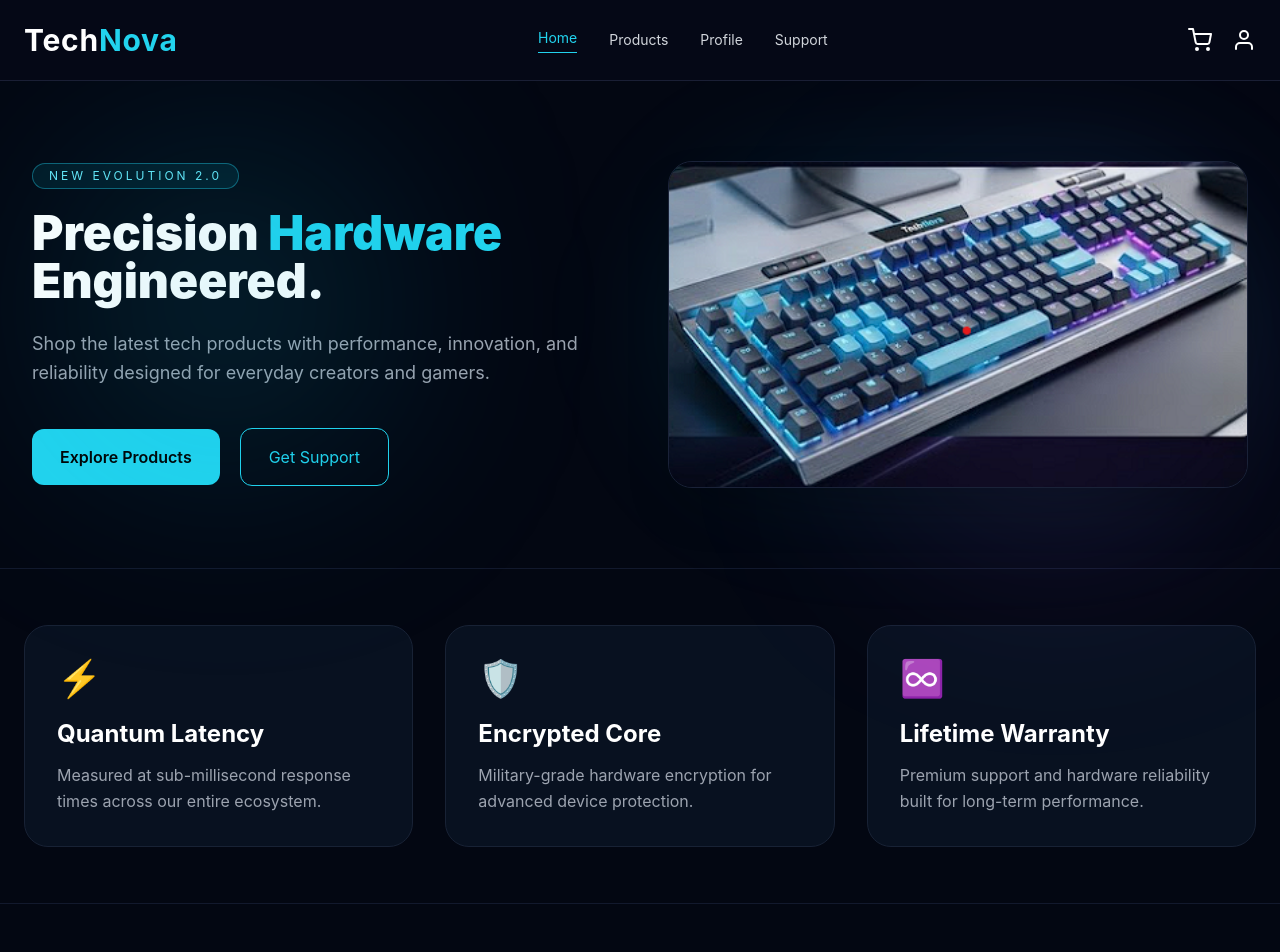
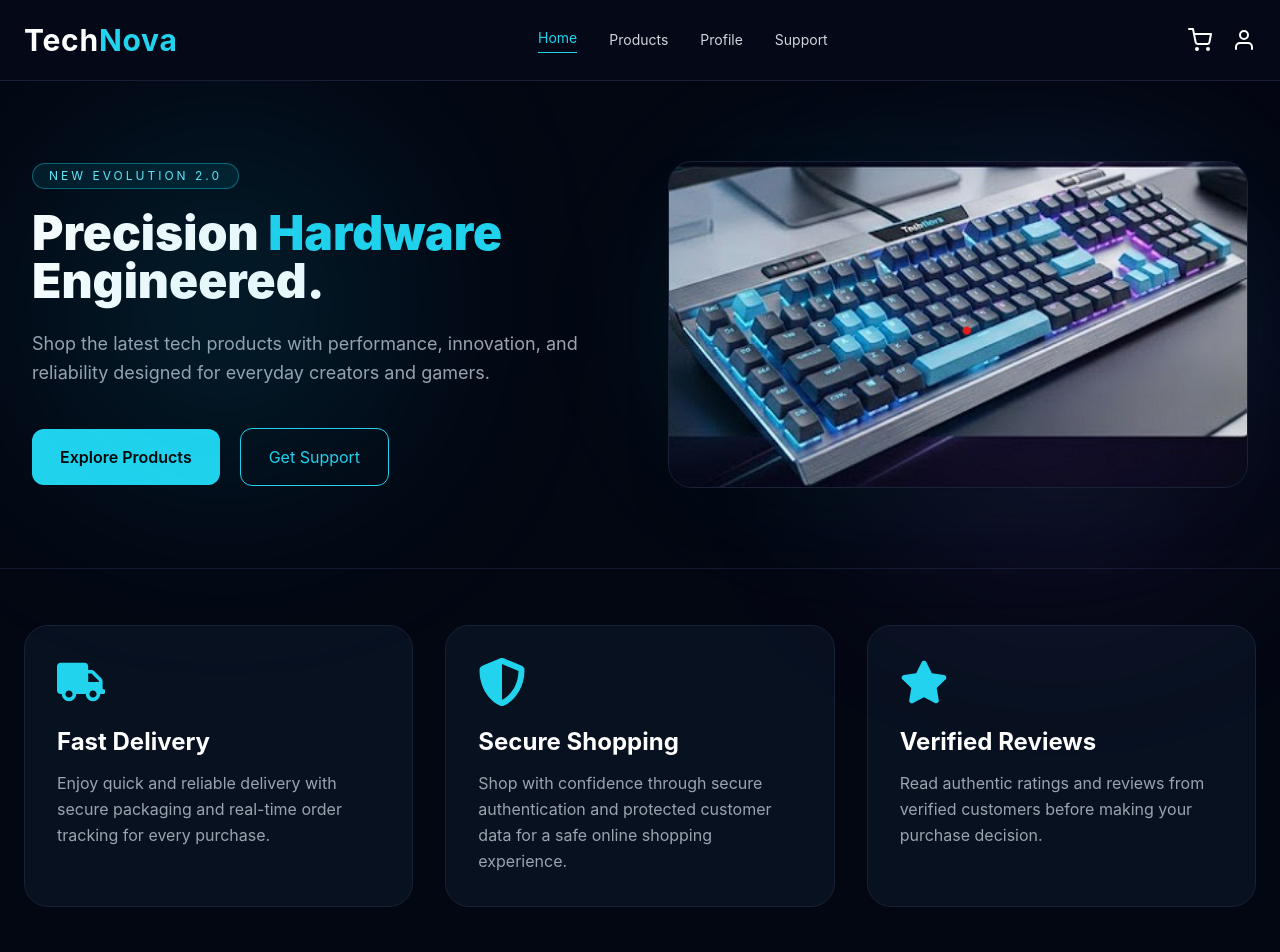
Before and after one commit to Muhammad-Zain-Crafter/techNova-frontend, a React (Vite) app: page / in a window 1280 px wide. Shown: the top 952 px of the page. Built offline with nearby package versions, Linux system fonts and the light colour scheme; no server answers.

Commit message:
feat: Refactor admin components; add CreateProduct, GetOrders, and Users pages; remove old GetOrders component

```diff
--- a/src/App.jsx
+++ b/src/App.jsx
@@ -12,13 +12,14 @@ import ProductDetails from './components/product/ProductDetails'
 import Dashboard from './pages/admin/Dashboard'
 import { ToastContainer } from "react-toastify";
 import "react-toastify/dist/ReactToastify.css";
-import CreateProduct from './pages/product/CreateProduct'
 import Support from './pages/support/Support'
 import GetProfile from './pages/profile/GetProfile'
-import GetOrders from './components/order/GetOrders'
 import Address from './pages/address.jsx/Address'
 import PlaceOrder from './components/order/PlaceOrder'
 import MyOrders from './components/order/MyOrders'
+import GetOrders from './pages/admin/GetOrders'
+import Users from './pages/admin/Users'
+import CreateProduct from './pages/admin/CreateProduct'
 
 const router = createBrowserRouter([
   {
@@ -46,7 +47,6 @@ const router = createBrowserRouter([
     element: <div>
       <Navbar/>
       <GetProfile/>
-      <Footer/>
     </div>
   },
   {
@@ -78,7 +78,6 @@ const router = createBrowserRouter([
     element: <div>
       <Navbar/>
       <Cart/>
-      <Footer/>
     </div>
   },
   {
@@ -107,7 +106,6 @@ const router = createBrowserRouter([
     element: <div>
       <Navbar/>
       <Dashboard/>
-      <Footer/>
     </div>
   },
   {
@@ -115,7 +113,6 @@ const router = createBrowserRouter([
     element: <div>
       <Navbar/>
       <CreateProduct/>
-      <Footer/>
     </div>
   },
   {
@@ -126,6 +123,11 @@ const router = createBrowserRouter([
     </div>
   },
   {
+    path: "/admin/users",
+    element: <div>
+      <Navbar/>
+      <Users/>
+    </div>
   }
 ])
 function App() {
--- a/src/components/product/ProductDetails.jsx
+++ b/src/components/product/ProductDetails.jsx
@@ -3,7 +3,7 @@ import { useNavigate, useParams } from "react-router-dom";
 import API from "../../api/axios";
 import { toast } from "react-toastify";
 import Loader from "../common/Loader";
-
+import { FaArrowLeft } from "react-icons/fa";
 const ProductDetails = () => {
   const { id } = useParams();
   const navigate = useNavigate();
@@ -17,7 +17,6 @@ const ProductDetails = () => {
       navigate("/login");
       return;
     }
-
     fetchProduct();
   }, [id]);
 
@@ -89,7 +88,8 @@ const ProductDetails = () => {
           onClick={() => navigate("/products")}
           className="mb-2 flex items-center gap-2 text-cyan-400 hover:text-cyan-300 transition"
         >
-          ← Back to Products
+          <FaArrowLeft className="text-sm" />
+          <span>Back to Products</span>
         </button>
 
         <div className="grid md:grid-cols-2 gap-4 mt-6">
--- /dev/null
+++ b/src/pages/admin/EditProduct.jsx
@@ -0,0 +1,9 @@
+import React from 'react'
+
+const EditProduct = () => {
+  return (
+    <div>EditProduct</div>
+  )
+}
+
+export default EditProduct
--- /dev/null
+++ b/src/pages/admin/Users.jsx
@@ -0,0 +1,129 @@
+import { useEffect, useState } from "react";
+import API from "../../api/axios";
+import Loader from "../../components/common/Loader";
+import { toast } from "react-hot-toast";
+
+const Users = () => {
+  const [users, setUsers] = useState([]);
+  const [loading, setLoading] = useState(true);
+
+  useEffect(() => {
+    fetchUsers();
+  }, []);
+
+  const fetchUsers = async () => {
+    try {
+      const response = await API.get(
+        "/api/v1/productStore/users/getAllUsers"
+      );
+
+      setUsers(response.data.data || []);
+    } catch (error) {
+      toast.error(
+        error.response?.data?.message || "Failed to fetch users"
+      );
+    } finally {
+      setLoading(false);
+    }
+  };
+
+  if (loading) return <Loader />;
+
+  return (
+    <main className="min-h-screen bg-[#030712] text-white">
+      {/* Background Glow */}
+      <div className="absolute top-20 left-20 w-72 h-72 bg-cyan-500/20 blur-[120px] rounded-full"></div>
+      <div className="absolute top-40 right-20 w-72 h-72 bg-purple-500/20 blur-[120px] rounded-full"></div>
+
+      <div className="relative max-w-7xl mx-auto px-6 py-16">
+
+        {/* Header */}
+
+        <div className="flex justify-between items-center mb-10">
+          <div>
+            <h1 className="text-4xl font-black">
+              Manage <span className="text-cyan-400">Users</span>
+            </h1>
+
+            <p className="text-gray-400 mt-2">
+              Total Registered Users:{" "}
+              <span className="text-cyan-400 font-semibold">
+                {users.length}
+              </span>
+            </p>
+          </div>
+        </div>
+
+        {/* Table */}
+
+        <div className="overflow-x-auto rounded-3xl border border-[#182235] bg-[#081120]">
+
+          <table className="w-full">
+
+            <thead className="bg-[#111c2f]">
+              <tr>
+                <th className="text-left px-6 py-4">#</th>
+                <th className="text-left px-6 py-4">Avatar</th>
+                <th className="text-left px-6 py-4">Name</th>
+                <th className="text-left px-6 py-4">Email</th>
+                <th className="text-left px-6 py-4">Role</th>
+              </tr>
+            </thead>
+
+            <tbody>
+              {users.map((user, index) => (
+                <tr
+                  key={user.userid}
+                  className="border-t border-[#182235] hover:bg-[#111c2f] transition"
+                >
+                  <td className="px-6 py-5 text-gray-400">
+                    {index + 1}
+                  </td>
+
+                  <td className="px-6 py-5">
+                    <div className="w-11 h-11 rounded-full bg-cyan-500 flex items-center justify-center text-black font-bold text-lg">
+                      {user.name.charAt(0).toUpperCase()}
+                    </div>
+                  </td>
+
+                  <td className="px-6 py-5 font-semibold">
+                    {user.name}
+                  </td>
+
+                  <td className="px-6 py-5 text-gray-400">
+                    {user.email}
+                  </td>
+
+                  <td className="px-6 py-5">
+                    <span
+                      className={`px-4 py-1 rounded-full text-sm font-semibold ${
+                        user.role === "admin"
+                          ? "bg-red-500/20 text-red-400 border border-red-500"
+                          : "bg-cyan-500/20 text-cyan-400 border border-cyan-500"
+                      }`}
+                    >
+                      {user.role}
+                    </span>
+                  </td>
+                </tr>
+              ))}
+
+              {users.length === 0 && (
+                <tr>
+                  <td
+                    colSpan="5"
+                    className="text-center py-16 text-gray-400"
+                  >
+                    No users found.
+                  </td>
+                </tr>
+              )}
+            </tbody>
+          </table>
+        </div>
+      </div>
+    </main>
+  );
+};
+
+export default Users;
--- a/src/pages/home/Home.jsx
+++ b/src/pages/home/Home.jsx
@@ -1,11 +1,14 @@
-// src/pages/Home.jsx
-
 import React, { useEffect, useState } from "react";
 import { Link } from "react-router-dom";
 import API from "../../api/axios";
 import ProductCard from "../../components/product/ProductCard";
 import heroImg from "../../assets/hero-img.png";
 import Loader from "../../components/common/Loader";
+import {
+  FaTruck,
+  FaShieldAlt,
+  FaStar,
+} from "react-icons/fa";
 function Home() {
   const [products, setProducts] = useState([]);
   const [loading, setLoading] = useState(true);
@@ -89,37 +92,37 @@ function Home() {
           <div className="grid md:grid-cols-3 gap-8">
             {/* Feature Card */}
             <div className="bg-[#081120] border border-[#182235] rounded-3xl p-8 hover:border-cyan-400 transition duration-300">
-              <div className="text-cyan-400 text-4xl mb-5">⚡</div>
+              <FaTruck className="text-cyan-400 text-5xl mb-5" />
 
-              <h3 className="text-2xl font-bold mb-3">Quantum Latency</h3>
+              <h3 className="text-2xl font-bold mb-3">Fast Delivery</h3>
 
               <p className="text-gray-400 leading-relaxed">
-                Measured at sub-millisecond response times across our entire
-                ecosystem.
+                Enjoy quick and reliable delivery with secure packaging and
+                real-time order tracking for every purchase.
               </p>
             </div>
 
             {/* Feature Card */}
             <div className="bg-[#081120] border border-[#182235] rounded-3xl p-8 hover:border-cyan-400 transition duration-300">
-              <div className="text-cyan-400 text-4xl mb-5">🛡️</div>
+              <FaShieldAlt className="text-cyan-400 text-5xl mb-5" />
 
-              <h3 className="text-2xl font-bold mb-3">Encrypted Core</h3>
+              <h3 className="text-2xl font-bold mb-3">Secure Shopping</h3>
 
               <p className="text-gray-400 leading-relaxed">
-                Military-grade hardware encryption for advanced device
-                protection.
+                Shop with confidence through secure authentication and protected
+                customer data for a safe online shopping experience.
               </p>
             </div>
 
             {/* Feature Card */}
             <div className="bg-[#081120] border border-[#182235] rounded-3xl p-8 hover:border-cyan-400 transition duration-300">
-              <div className="text-cyan-400 text-4xl mb-5">♾️</div>
+              <FaStar className="text-cyan-400 text-5xl mb-5" />
 
-              <h3 className="text-2xl font-bold mb-3">Lifetime Warranty</h3>
+              <h3 className="text-2xl font-bold mb-3">Verified Reviews</h3>
 
               <p className="text-gray-400 leading-relaxed">
-                Premium support and hardware reliability built for long-term
-                performance.
+                Read authentic ratings and reviews from verified customers
+                before making your purchase decision.
               </p>
             </div>
           </div>
@@ -155,8 +158,10 @@ function Home() {
           ) : (
             <div className="grid grid-cols-1 sm:grid-cols-2 lg:grid-cols-3 xl:grid-cols-4 gap-6">
               {products.slice(0, 8).map((product) => (
-                <div key={product._id || product.id}
-                className="w-full max-w-[320px]">
+                <div
+                  key={product._id || product.id}
+                  className="w-full max-w-[320px]"
+                >
                   <ProductCard product={product} />
                 </div>
               ))}
```
Also changed, not shown: src/pages/admin/CreateProduct.jsx (renamed from src/pages/product/CreateProduct.jsx), src/pages/admin/GetOrders.jsx (renamed from src/components/order/GetOrders.jsx), src/pages/product/EditProduct.jsx (deleted).
